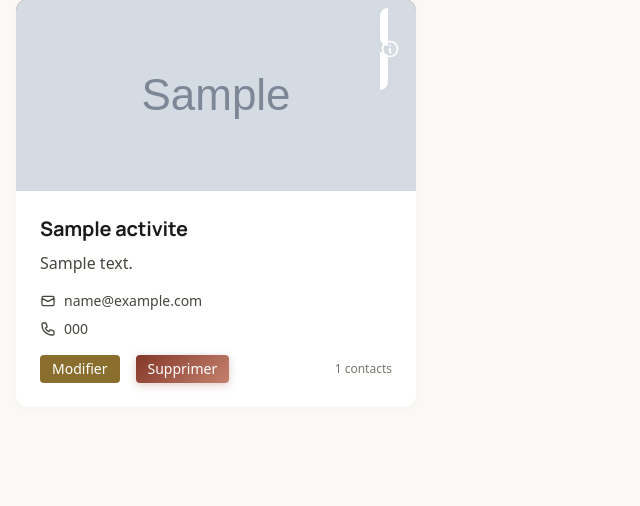
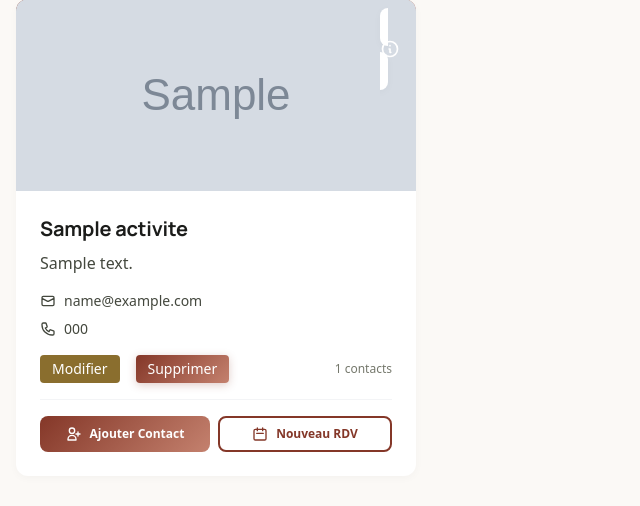
Before and after one commit to Netrunner0101/procontact_final_v14, a Laravel app: page /activites in a window 1280 px wide. Shown: the part 198-704 px from the top of the page, without its empty margins (0-640 px from the left). Run offline with Laravel 12, Linux system fonts and the light colour scheme; a user stored in the database is signed in; data comes from the database, SQL or seed files in the repository; tables that the repository leaves empty hold one stand-in row (values such as "Sample post"); grey boxes marked "Sample" are stand-in pictures; style sheets or scripts are compiled from the project's sources; some libraries are stand-ins or nearby versions.

Commit message:
Add quick-create Contact and RDV buttons under each activity card
- Added "Ajouter Contact" and "Nouveau RDV" buttons below each activity card
- Contact button links to activity show page and auto-opens the add contact modal
- RDV button links to rendez-vous create with the activity pre-selected
- Styled to match the design system with primary gradient and outline variants

https://claude.ai/code/session_01XnwuHPhhaWUwKD5439mkVG

```diff
--- a/resources/views/activites/index.blade.php
+++ b/resources/views/activites/index.blade.php
@@ -74,7 +74,7 @@
                         </div>
 
                         <!-- Action Buttons -->
-                        <div class="flex justify-between items-center">
+                        <div class="flex justify-between items-center mb-4">
                             <div class="flex space-x-2">
                                 <a href="{{ route('activites.edit', $activite) }}"
                                    class="text-white px-3 py-1 rounded text-sm transition duration-200" style="background: #8a6e2e;">
@@ -93,6 +93,28 @@
                             <span class="text-xs text-gray-500">
                                 {{ $activite->contacts->count() }} contacts
                             </span>
+                        </div>
+
+                        <!-- Quick Create Buttons -->
+                        <div class="flex gap-2 pt-4 border-t border-gray-100">
+                            <a href="{{ route('activites.show', $activite) }}#addContact"
+                               class="flex-1 flex items-center justify-center gap-2 px-3 py-2 text-white text-xs font-semibold rounded-lg transition duration-200 hover:opacity-90"
+                               style="background: linear-gradient(135deg, #843728, #c4816e);">
+                                <svg class="w-4 h-4" fill="none" stroke="currentColor" viewBox="0 0 24 24">
+                                    <path stroke-linecap="round" stroke-linejoin="round" stroke-width="2" d="M18 9v3m0 0v3m0-3h3m-3 0h-3m-2-5a4 4 0 11-8 0 4 4 0 018 0zM3 20a6 6 0 0112 0v1H3v-1z"></path>
+                                </svg>
+                                Ajouter Contact
+                            </a>
+                            <a href="{{ route('rendez-vous.create', ['activite_id' => $activite->id]) }}"
+                               class="flex-1 flex items-center justify-center gap-2 px-3 py-2 text-xs font-semibold rounded-lg border-2 transition duration-200 hover:text-white"
+                               style="border-color: #843728; color: #843728;"
+                               onmouseover="this.style.background='linear-gradient(135deg, #843728, #c4816e)';this.style.color='white'"
+                               onmouseout="this.style.background='';this.style.color='#843728'">
+                                <svg class="w-4 h-4" fill="none" stroke="currentColor" viewBox="0 0 24 24">
+                                    <path stroke-linecap="round" stroke-linejoin="round" stroke-width="2" d="M8 7V3m8 4V3m-9 8h10M5 21h14a2 2 0 002-2V7a2 2 0 00-2-2H5a2 2 0 00-2 2v12a2 2 0 002 2z"></path>
+                                </svg>
+                                Nouveau RDV
+                            </a>
                         </div>
                     </div>
                 </div>
--- a/resources/views/activites/show.blade.php
+++ b/resources/views/activites/show.blade.php
@@ -236,6 +236,12 @@ document.addEventListener('DOMContentLoaded', function() {
             addContactModal.classList.remove('flex');
         }
     });
+
+    // Auto-open modal when arriving via #addContact anchor
+    if (window.location.hash === '#addContact') {
+        addContactModal.classList.remove('hidden');
+        addContactModal.classList.add('flex');
+    }
 });
 </script>
 @endsection
```
